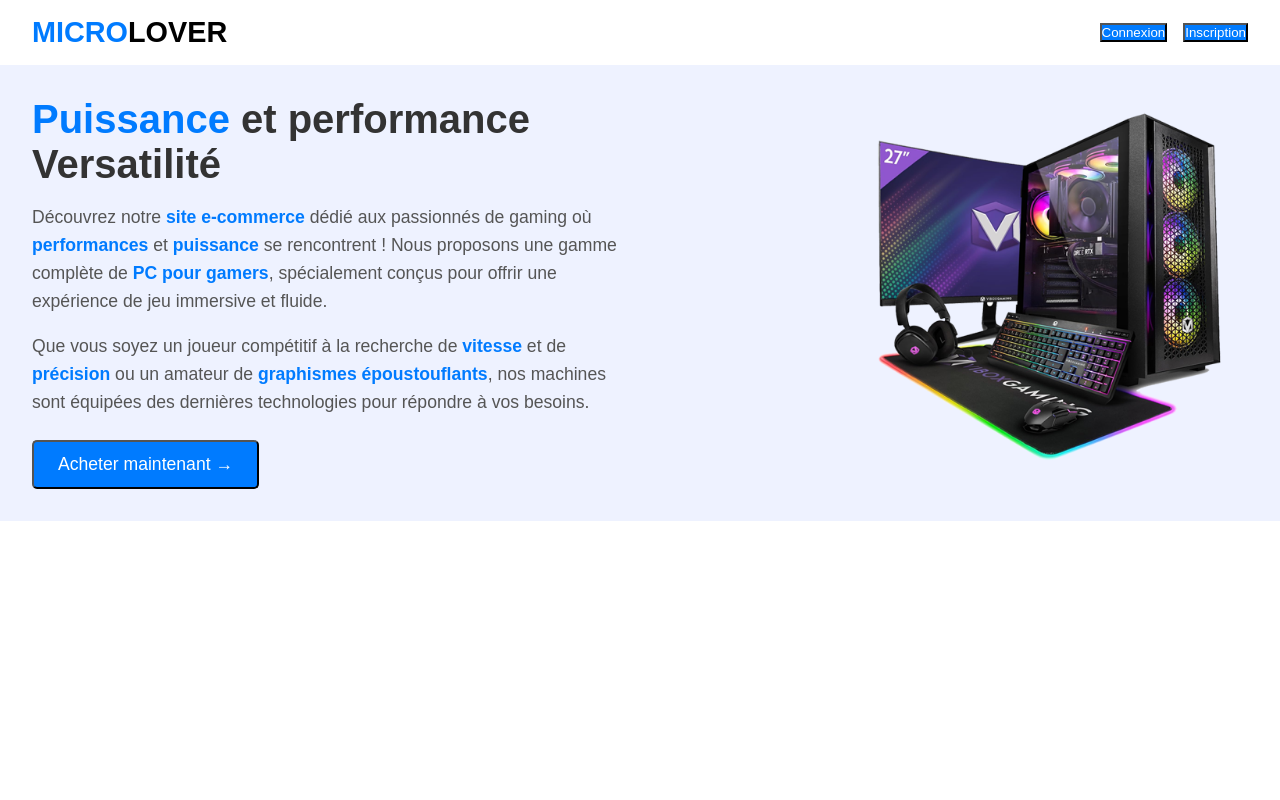
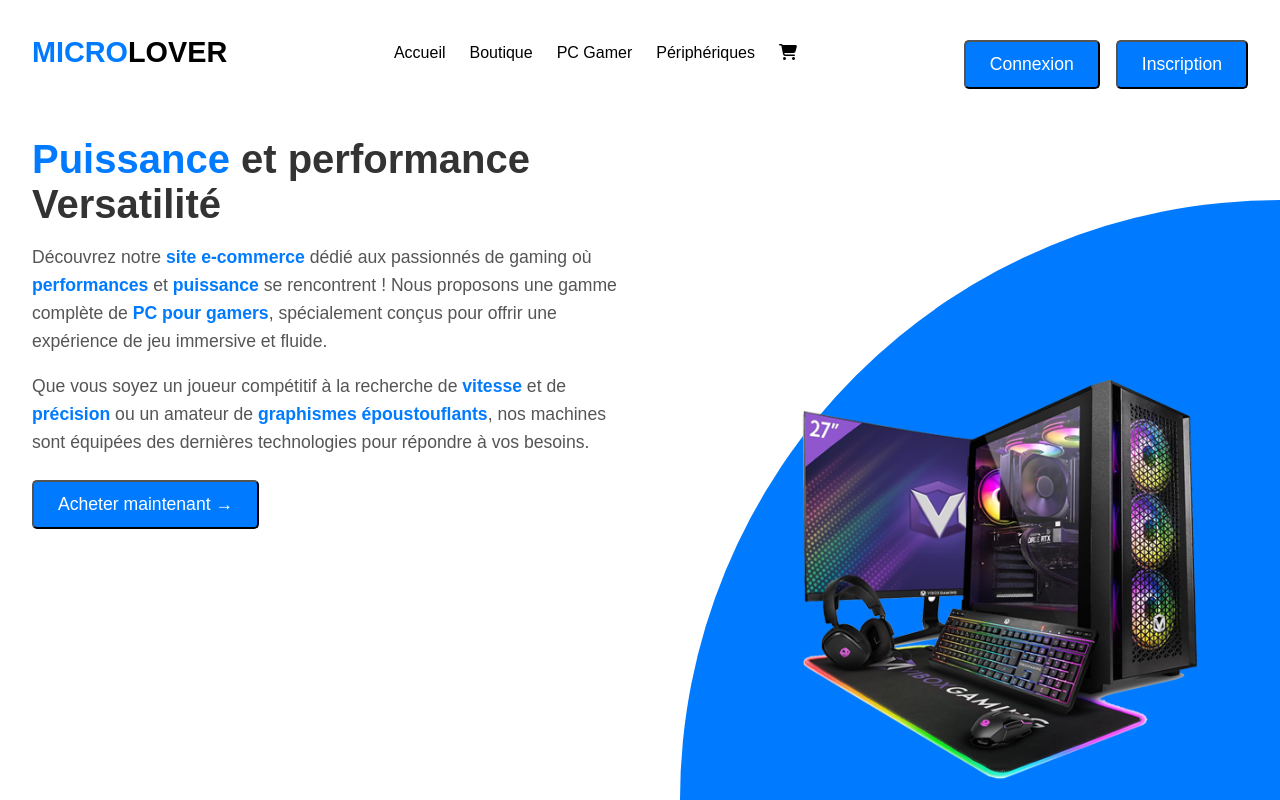
Before and after one commit to YMEILLL/site-web, a plain HTML site: page index.html in a window 1280 px wide. Drawn offline with Linux system fonts and the light colour scheme.

Commit message:
avancement

```diff
--- a/CSS/style.css
+++ b/CSS/style.css
@@ -8,6 +8,7 @@ body {
     font-family: Arial, sans-serif;
     color: #333;
 }
+
 
 /* Header */
 header {
@@ -43,6 +44,9 @@ header {
     cursor: pointer;
 }
 
+ul li a{
+    color: black;
+}
 
 nav ul {
     list-style: none;
@@ -61,13 +65,27 @@ nav a {
 }
 
 .login {
-    color: white;
+    display: inline-block;
+    margin-top: 1.5rem;
+    padding: 0.75rem 1.5rem;
     background-color: #007bff;
+    color: #fff;
+    text-decoration: none;
+    border-radius: 5px;
+    font-size: 1.1rem;
+    cursor: pointer;
 }
 
 .signup {
-    background-color:  #007bff;
-    color: white;
+    display: inline-block;
+    margin-top: 1.5rem;
+    padding: 0.75rem 1.5rem;
+    background-color: #007bff;
+    color: #fff;
+    text-decoration: none;
+    border-radius: 5px;
+    font-size: 1.1rem;
+    cursor: pointer;
 }
 
 /* Section Hero */
@@ -76,7 +94,6 @@ nav a {
     justify-content: space-between;
     align-items: center;
     padding: 2rem;
-    background-color: #eef2ff;
 }
 
 .hero .content {
@@ -112,11 +129,35 @@ nav a {
     cursor: pointer;
 }
 
+
 .hero .image img {
     width: 400px;
     height: auto;
     border-radius: 10px;
 }
+
+.quarter-circle {
+    position: fixed;
+    background: #007bff;
+    bottom: 0;
+    right: 0;
+    width: 600px;
+    height: 600px;
+    border-top-left-radius: 100%;
+  }
+  .quarter-circle-img {
+    position: absolute;
+    bottom: 0;
+    right: 0;
+  }
+  .quarter-circle-img img {
+    width: 90%;
+    cursor: pointer;
+    transition: 0.5s;
+  }
+  .quarter-circle-img img:hover {
+    transform: scale(0.75);
+  }
 
 /* Styles pour les appareils mobiles */
 @media (max-width: 768px) {
@@ -135,6 +176,10 @@ nav a {
         width: 100%;
         padding: 1rem;
         border-radius: 5px;
+    }
+
+    .logo{
+        color: white;
     }
 
     nav a {
--- a/index.html
+++ b/index.html
@@ -3,8 +3,9 @@
 <head>
     <meta charset="UTF-8">
     <meta name="viewport" content="width=device-width, initial-scale=1.0">
-    <title>MicroLover - Puissance et performance</title>
+    <title>c'est a moi</title>
     <link rel="stylesheet" href="CSS/style.css">
+    <script src="https://kit.fontawesome.com/0acb75a9e8.js" crossorigin="anonymous"></script>
 </head>
 <body>
     <header>
@@ -15,6 +16,7 @@
                 <li><a href="#">Boutique</a></li>
                 <li><a href="#">PC Gamer</a></li>
                 <li><a href="#">Périphériques</a></li>
+                <li><a href="" title="Mon panier"><span class="fa-solid fa-cart-shopping"></span></a></li>
             </ul>
         </nav>
         <div class="buttons">
@@ -30,8 +32,10 @@
             <p>Que vous soyez un joueur compétitif à la recherche de <span class="highlight">vitesse</span> et de <span class="highlight">précision</span> ou un amateur de <span class="highlight">graphismes époustouflants</span>, nos machines sont équipées des dernières technologies pour répondre à vos besoins.</p>
             <button class="cta-button">Acheter maintenant →</button>
         </div>
-        <div class="image">
-            <img src="image/pc-gamer.png" alt="Setup de gaming">
+        <div class="quarter-circle">
+            <div class="quarter-circle-img">
+              <img src="image/pc-gamer.png" alt="un PC et ses périphériques pour gamer" />
+            </div>
         </div>
     </section>
 </body>
```
